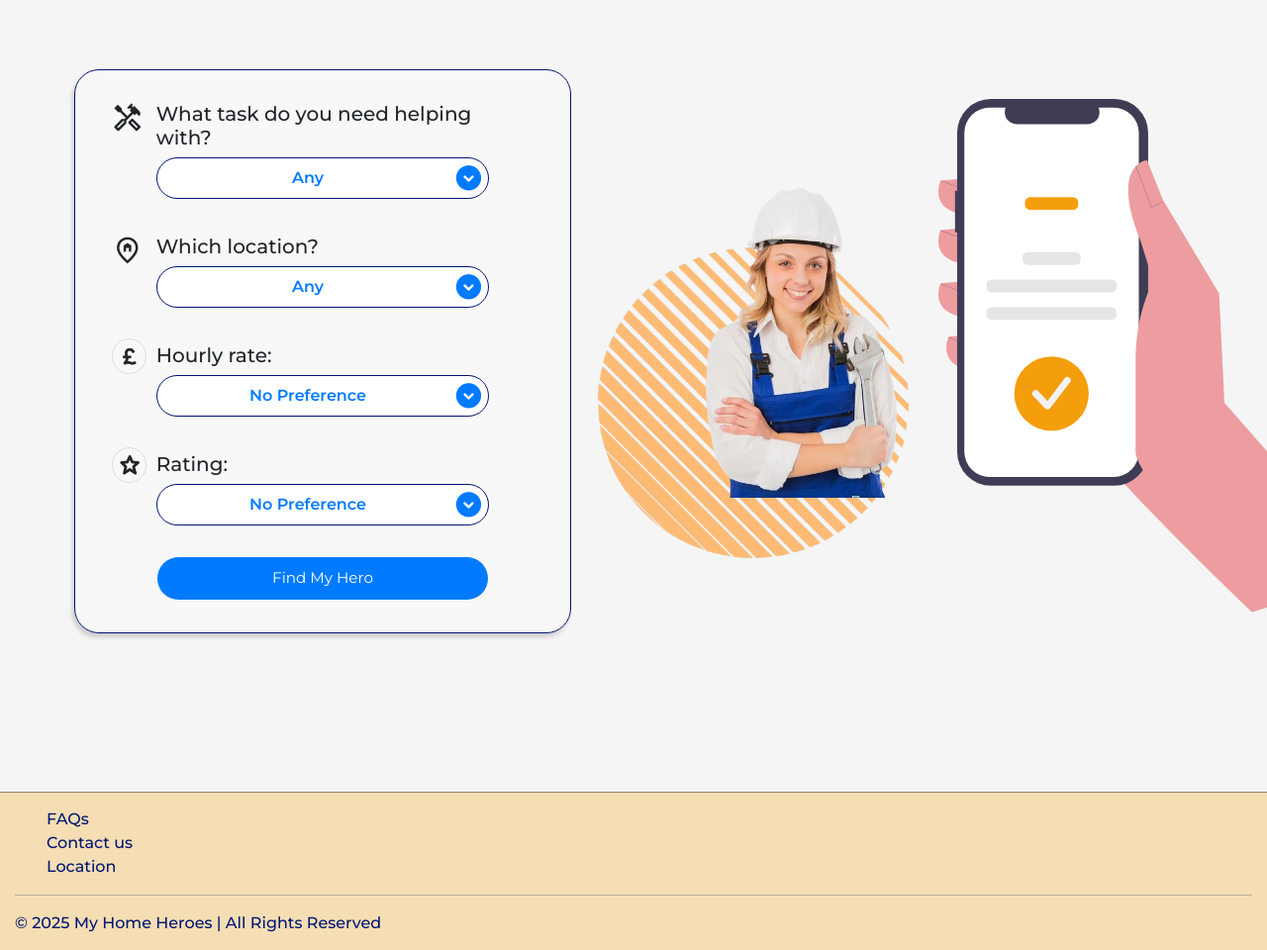
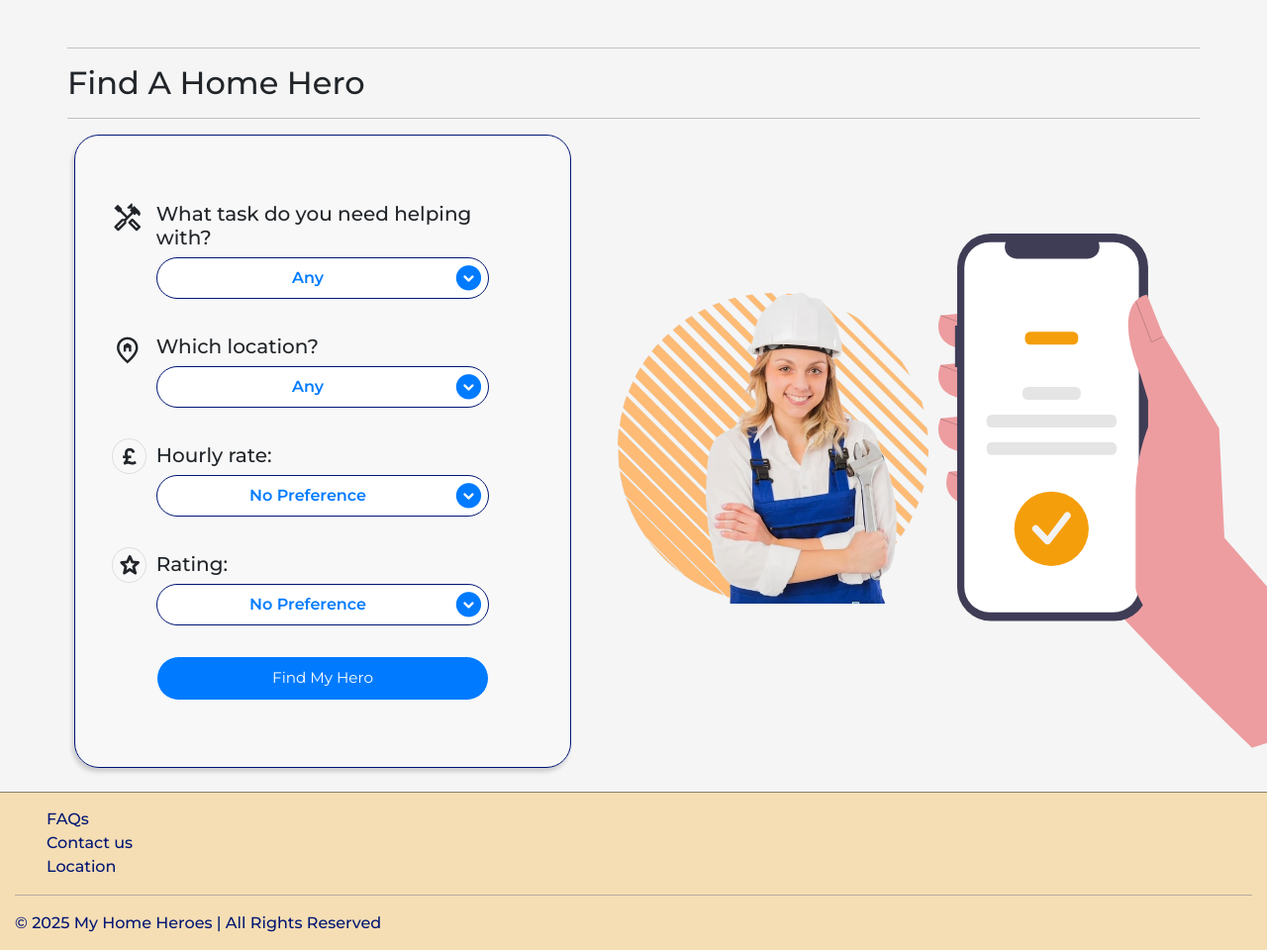
Before and after one commit to nadinelathifah/git_final_project_2025, a Flask app: page /find_tradesperson in a window 1280 px wide. Shown: the part 800-1760 px from the top of the page at 99% size. Run offline with Flask 3, Linux system fonts and the light colour scheme; the visitor is signed in with stand-in values (Sample User, id 1); data comes from the database, SQL or seed files in the repository.

Commit message:
EDITED: styling for find tradesperson route

```diff
--- a/application/static/bookings.css
+++ b/application/static/bookings.css
@@ -4,14 +4,21 @@
     position: relative;
     min-height: 100vh;
     background: whitesmoke;
-    overflow-x: hidden;
+    overflow: hidden;
     z-index: 0;
 }
-
 
 #find-tp .container {
     position: relative;
     min-height: 120vh;
+}
+
+#find-tp .title-text {
+    padding: 2rem 3.5rem 0 3.5rem;
+}
+
+#find-tp .title-text h2 {
+    text-transform: capitalize;
 }
 
 #find-tp .outer-wrapper {
@@ -27,7 +34,6 @@
 }
 
 #find-tp .col-md-6.column-left {
-    padding-top: 70px;
     display: flex;
     justify-content: center;
 }
@@ -37,41 +43,6 @@
 }
 
 /* -------------- Images -------------- */
-
-.find-img {
-    position: absolute;
-}
-
-.find-img.img-1 {
-    max-width: 70%;
-    right: 40px;
-    top: 180px;
-    opacity: 0.7;
-    z-index: 2;
-}
-
-.find-img.img-2 {
-    max-width: 50%;
-    right: 350px;
-    top: 250px;
-    /* top: 170px; */
-    opacity: 0.8;
-    z-index: 3;
-}
-
-.find-img.img-3 {
-    max-width: 36%;
-    right: 310px;
-    top: 160px;
-    z-index: 5;
-}
-
-.find-img.img-4 {
-    max-width: 43%;
-    right: 80px;
-    top: 90px;
-    z-index: 5;
-}
 
 .booking-img {
     position: absolute;
@@ -87,8 +58,17 @@
 .booking-img.img-2 {
     max-width: 34%;
     right: 350px;
-    top: 180px;
+    top: 150px;
     z-index: 7;
+}
+
+.booking-img.img-3 {
+    max-width: 50%;
+    right: 330px;
+    top: 160px;
+    /* top: 170px; */
+    opacity: 0.8;
+    z-index: 3;
 }
 
 
--- a/application/templates/find_tradesperson.html
+++ b/application/templates/find_tradesperson.html
@@ -3,6 +3,11 @@
 
 <section id="find-tp">
     <div class="container-fluid">
+        <div class="title-text">
+            <hr>
+            <h2>find a home hero</h2>
+            <hr>
+        </div>
         <div class="outer-wrapper">
             <div class="col-md-6 column-left">
                 <div class="card find-card">
@@ -55,12 +60,9 @@
             </div>
 
             <div class="col-md-6 column-right">
-                <!-- <img class="find-img img-1" src="{{ url_for('static', filename='decoration/lightblue.png')}}" alt="Decorative abstract shape"> -->
-                <img class="find-img img-2" src="{{ url_for('static', filename='decoration/circle_orange.png')}}" alt="Decorative abstract shape">
-                <!-- <img class="find-img img-3" src="{{ url_for('static', filename='images/handywoman.png')}}" alt="Standalone image of a handywoman"> -->
-                <!-- <img class="find-img img-4" src="{{ url_for('static', filename='images/handywoman2.png')}}" alt="Standalone image of a handywoman"> -->
                 <img data-aos="fade-left" class="booking-img img-1" src="{{ url_for('static', filename='logo/bookingicon.svg') }}" alt="Booking icon">
                 <img data-aos="fade-right" class="booking-img img-2" src="{{ url_for('static', filename='images/handywoman.png')}}" alt="Standalone image of a handywoman">
+                <img class="booking-img img-3" src="{{ url_for('static', filename='decoration/circle_orange.png')}}" alt="Decorative abstract shape">
             </div>
         </div>
         {% if results %}
--- a/application/templates/reviews.html
+++ b/application/templates/reviews.html
@@ -126,6 +126,7 @@
         <img class="review-img img-5" src="{{ url_for('static', filename='decoration/lightblue.png')}}" alt="">
         <img class="review-img img-6" src="{{ url_for('static', filename='decoration/lightblue.png')}}" alt="">
     </div>
+    <br><br>
 </section>
 
 {% endblock %}
```
